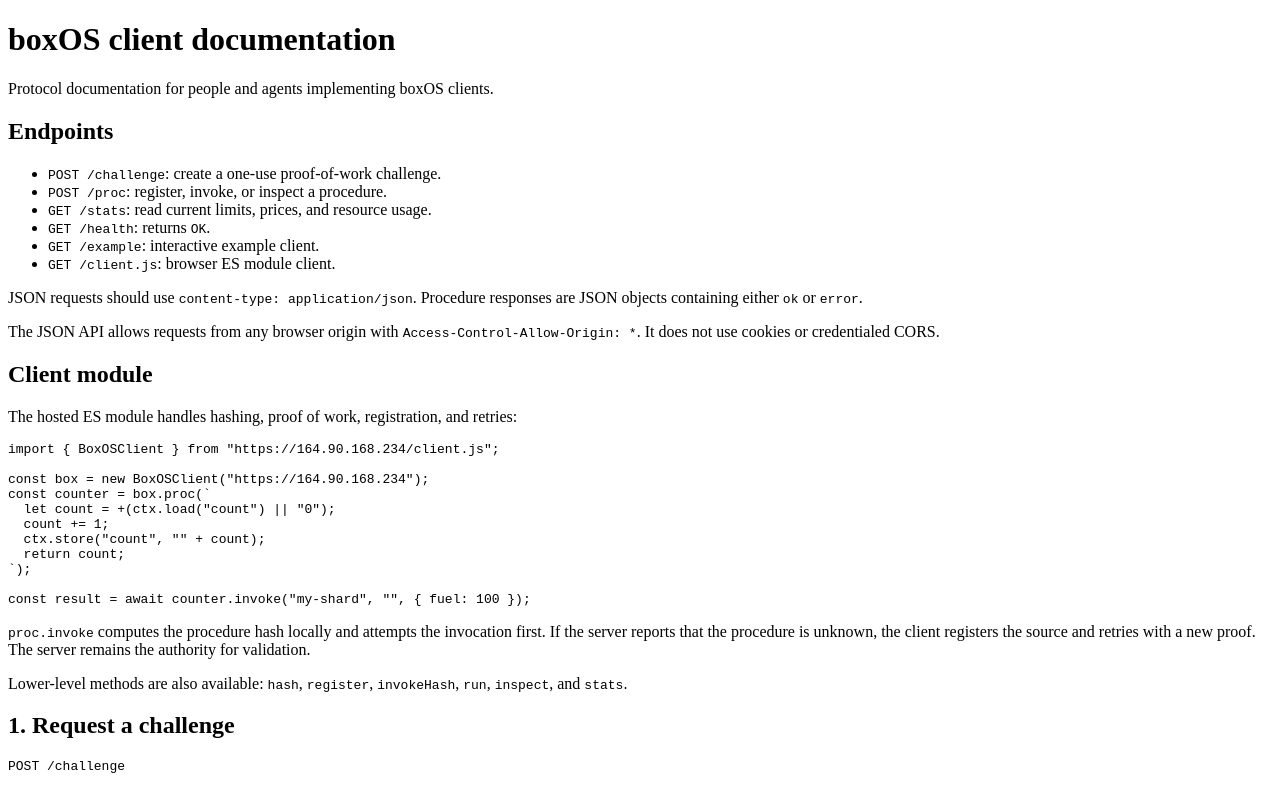
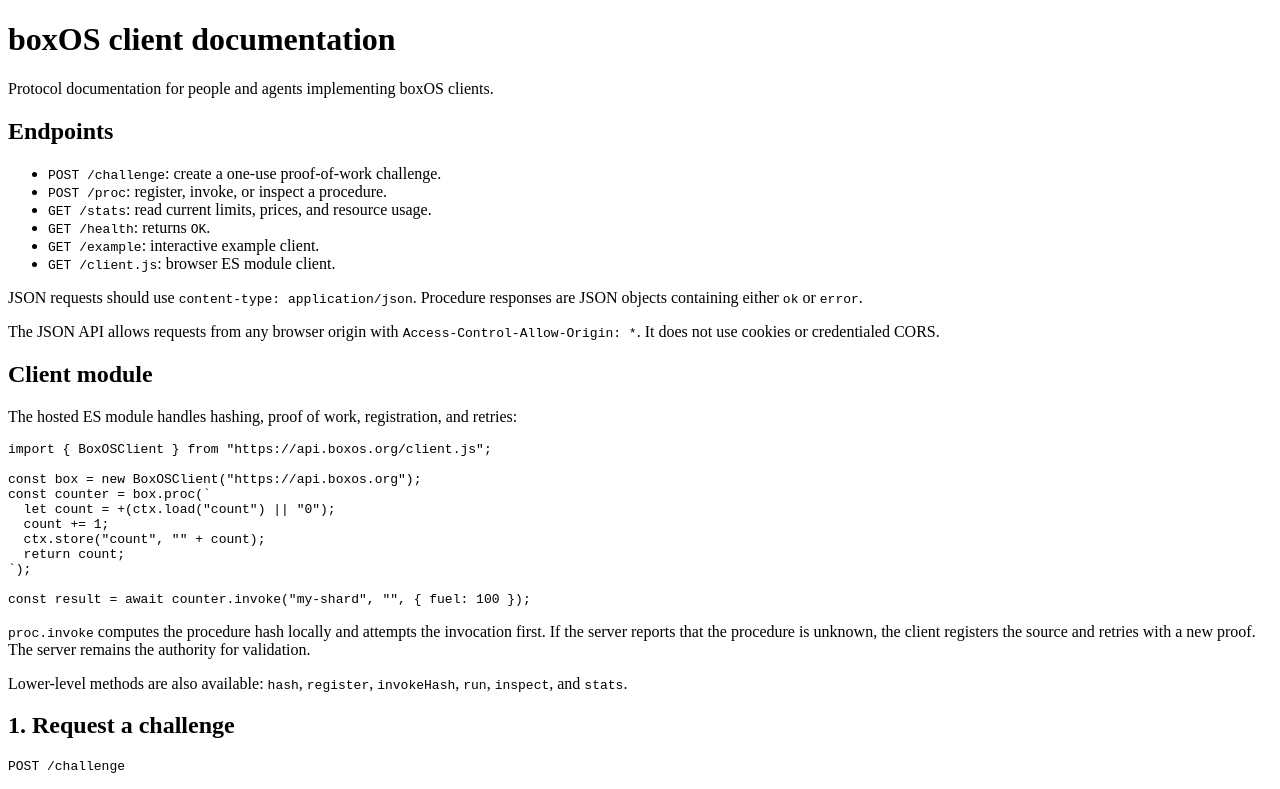
Before and after one commit to DKormann/boxOS, a website: page docs.html in a window 1280 px wide. Shown: the top 789 px of the page. Drawn offline with Linux system fonts and the light colour scheme.

Commit message:
Use canonical boxos API domain in docs

```diff
--- a/docs.html
+++ b/docs.html
@@ -29,9 +29,9 @@
     <section>
       <h2>Client module</h2>
       <p>The hosted ES module handles hashing, proof of work, registration, and retries:</p>
-      <pre><code>import { BoxOSClient } from "https://164.90.168.234/client.js";
+      <pre><code>import { BoxOSClient } from "https://api.boxos.org/client.js";
 
-const box = new BoxOSClient("https://164.90.168.234");
+const box = new BoxOSClient("https://api.boxos.org");
 const counter = box.proc(`
   let count = +(ctx.load("count") || "0");
   count += 1;
```
